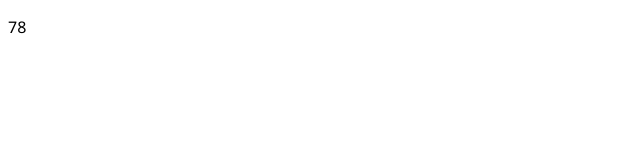
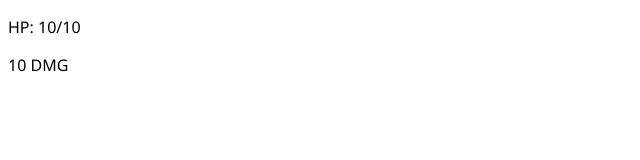
Before and after one commit to WoodStuff/Thing-Fighter, a Vue app: page / in a window 1280 px wide. Shown: the top 160 px of the page, without its empty margins (0-640 px from the left). Built offline with nearby package versions, Linux system fonts and the light colour scheme; the HTML template or start-up script is replaced by a standard one.

Commit message:
add player

```diff
--- a/src/App.vue
+++ b/src/App.vue
@@ -1,9 +1,10 @@
 <script setup lang="ts">
+import PlayerStats from './components/PlayerStats.vue';
 import { usePlayerStore } from './stores/player';
 
 const player = usePlayerStore();
 </script>
 
 <template>
-	<p>{{ player.coolAsFuckNumber }}</p>
+	<PlayerStats />
 </template>
--- /dev/null
+++ b/src/components/PlayerStats.vue
@@ -0,0 +1,12 @@
+<script setup lang="ts">
+import { usePlayerStore } from '@/stores/player';
+import { storeToRefs } from 'pinia';
+
+const player = usePlayerStore();
+const { hpMax, hp, attack } = storeToRefs(player);
+</script>
+
+<template>
+	<p>HP: {{ hp }}/{{ hpMax }}</p>
+	<p>{{ attack }} DMG</p>
+</template>
--- a/src/stores/player.ts
+++ b/src/stores/player.ts
@@ -2,9 +2,13 @@ import { defineStore } from "pinia";
 import { ref } from "vue";
 
 export const usePlayerStore = defineStore('player', () => {
-	const coolAsFuckNumber = ref(78);
+	const hpMax = ref(10);
+	const hp = ref(10);
+	const attack = ref(10);
 
 	return {
-		coolAsFuckNumber
+		hpMax,
+		hp,
+		attack,
 	};
 });
```
